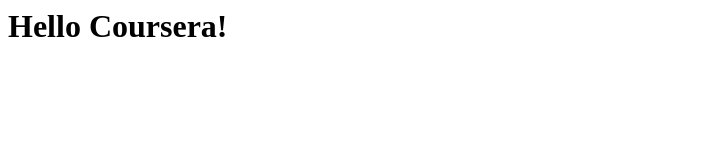
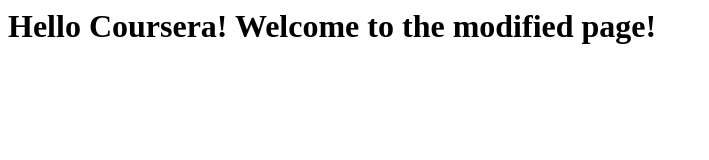
Before and after one commit to desafiador3991/coursera-test, a plain HTML site: page site/index.html in a window 1280 px wide. Shown: the whole page, without its empty margins (0-709 px from the left). Drawn offline with Linux system fonts and the light colour scheme.

Commit message:
Small addition to page content

```diff
--- a/site/index.html
+++ b/site/index.html
@@ -3,6 +3,6 @@
 	<title>Hello Coursera!</title>
 </head>
 <body>
- <h1>Hello Coursera!</h1>
+ <h1>Hello Coursera! Welcome to the modified page!</h1>
 </body>
 </html>
```
